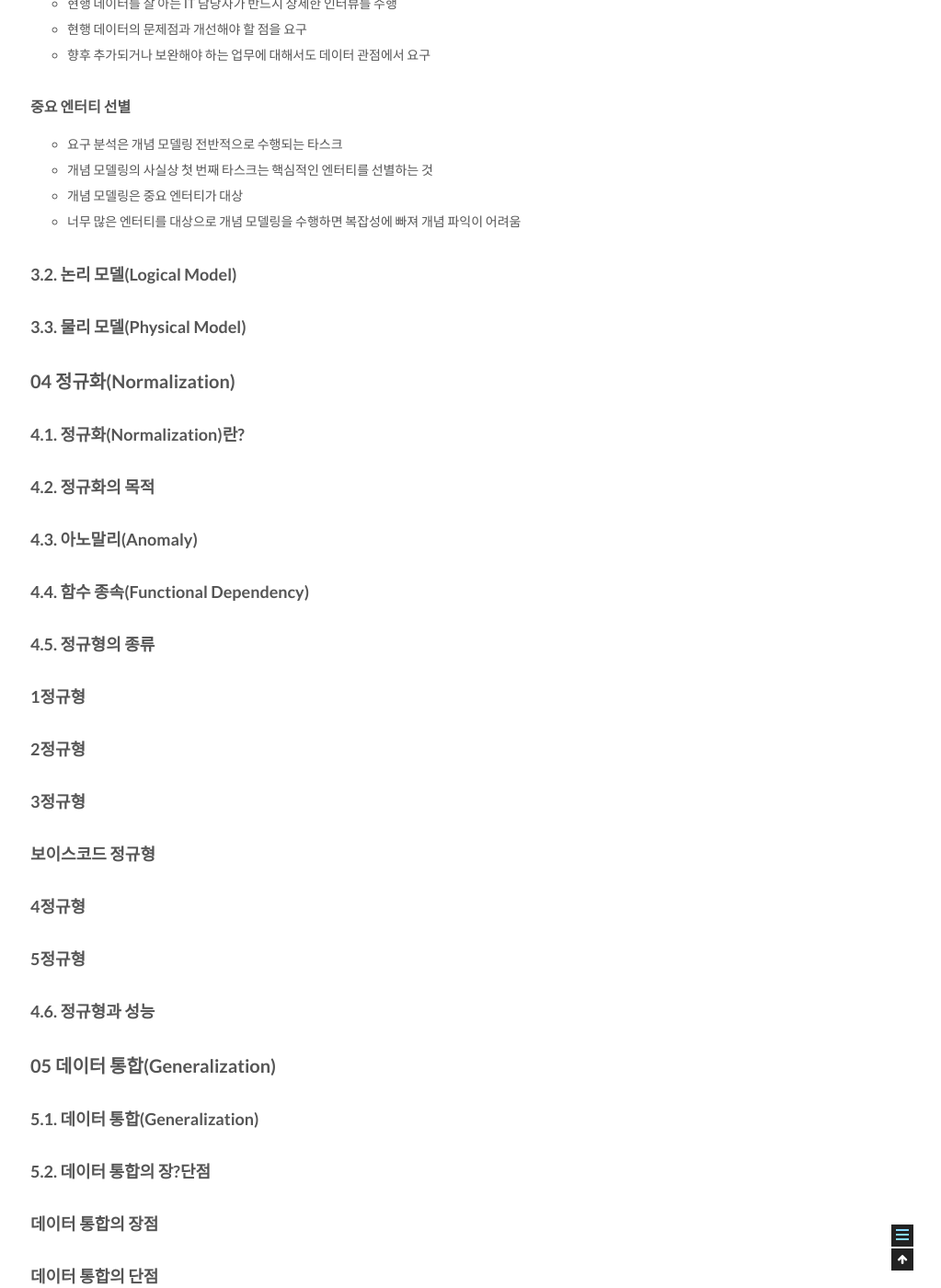
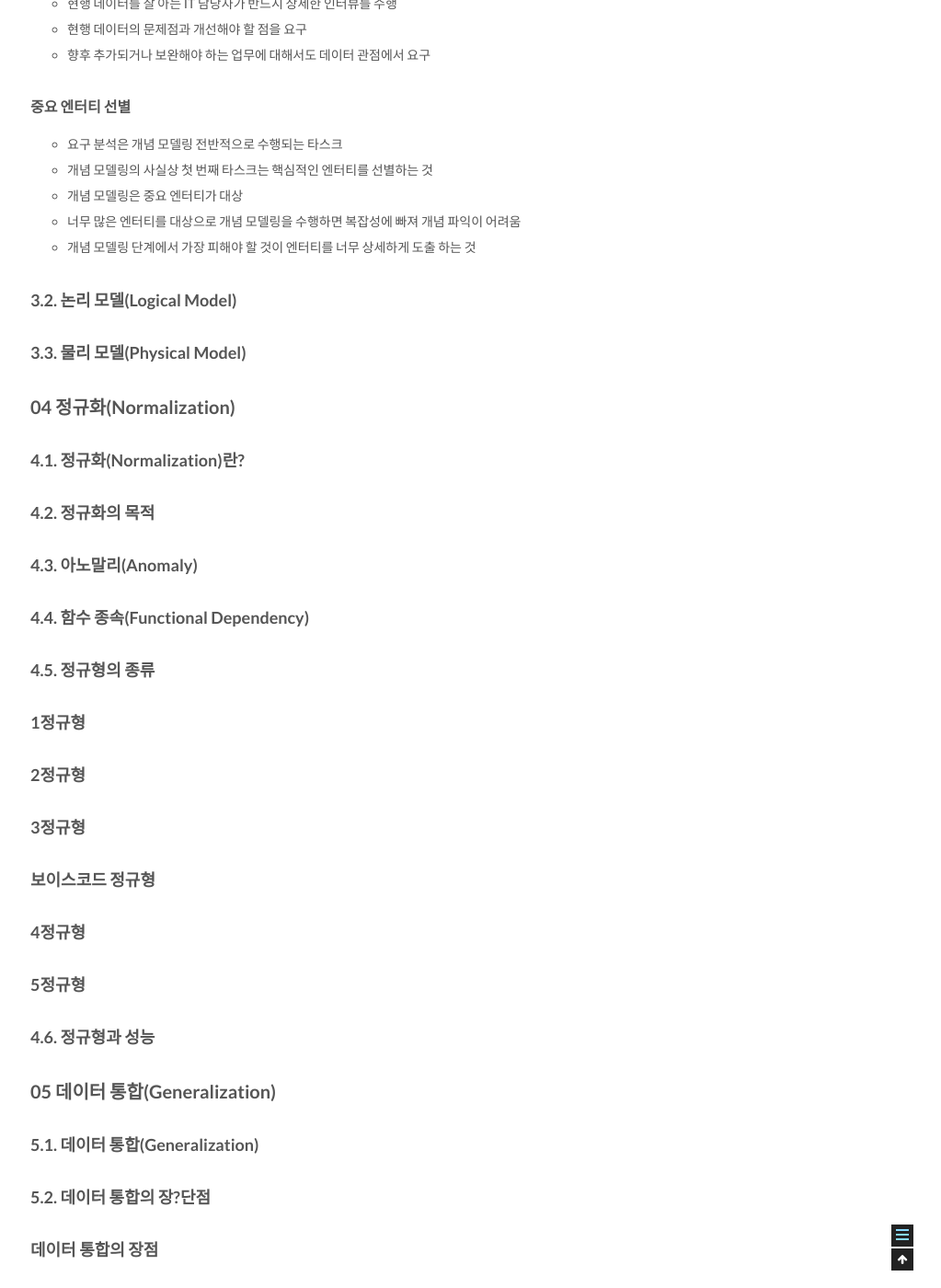
Before and after one commit to csj4032/csj4032.github.io, a Jekyll site: the page built from _posts/2018-05-02-관계형데이터모델링프리미엄가이드.md, in a window 1280 px wide and 1400 px high, scrolled down 7040 px. Shown: the whole window at 92% size, without its empty margins (257-1280 px from the left). Built offline with Jekyll 4.4.1, drawn with Linux system fonts in a browser that asks for light colours; comment, search, counter and statistics services are not loaded.

Commit message:
관계형 데이터 베이스 모델링 포스팅 수정

```diff
--- a/_posts/2018-05-02-관계형데이터모델링프리미엄가이드.md
+++ b/_posts/2018-05-02-관계형데이터모델링프리미엄가이드.md
@@ -215,6 +215,8 @@ comments: true
 * 개념 모델링의 사실상 첫 번째 타스크는 핵심적인 엔터티를 선별하는 것
 * 개념 모델링은 중요 엔터티가 대상
 * 너무 많은 엔터티를 대상으로 개념 모델링을 수행하면 복잡성에 빠져 개념 파익이 어려움
+* 개념 모델링 단계에서 가장 피해야 할 것이 엔터티를 너무 상세하게 도출 하는 것
+
 
 ### 3.2. 논리 모델(Logical Model)
 
```
